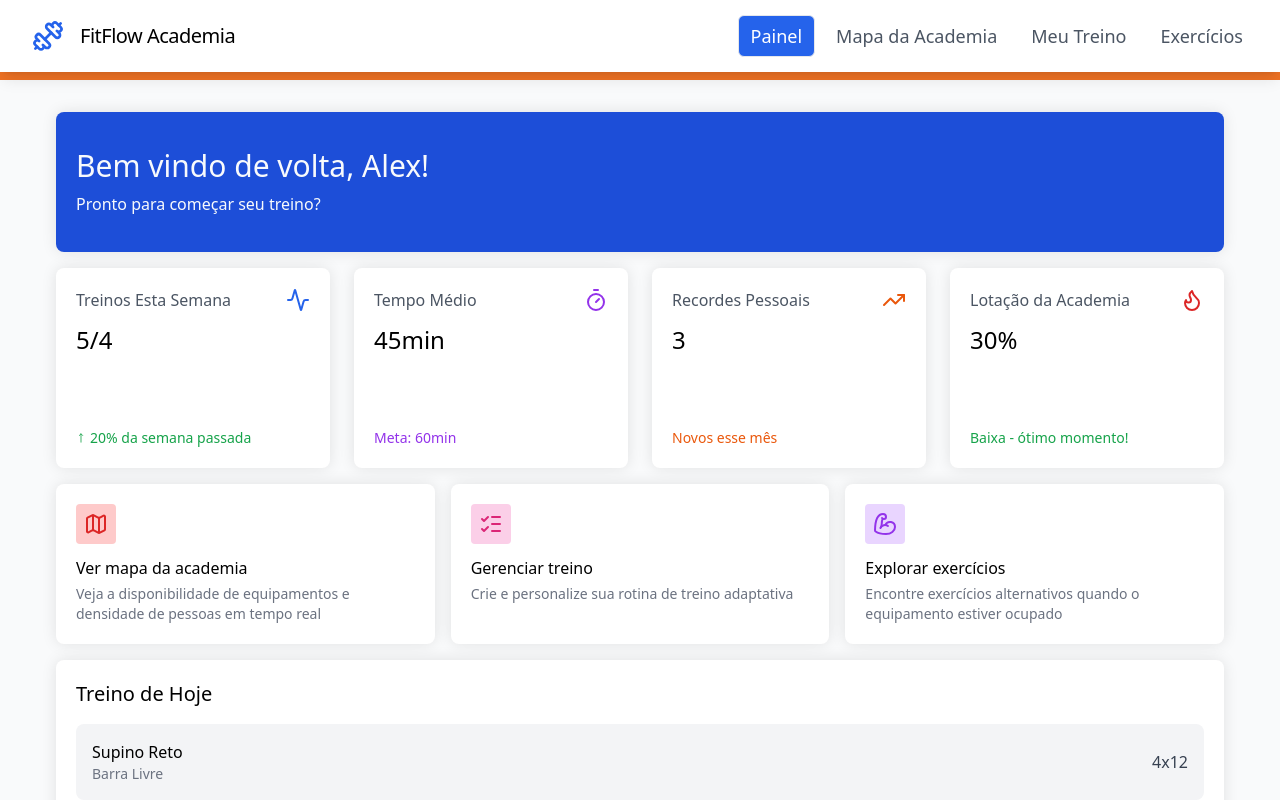
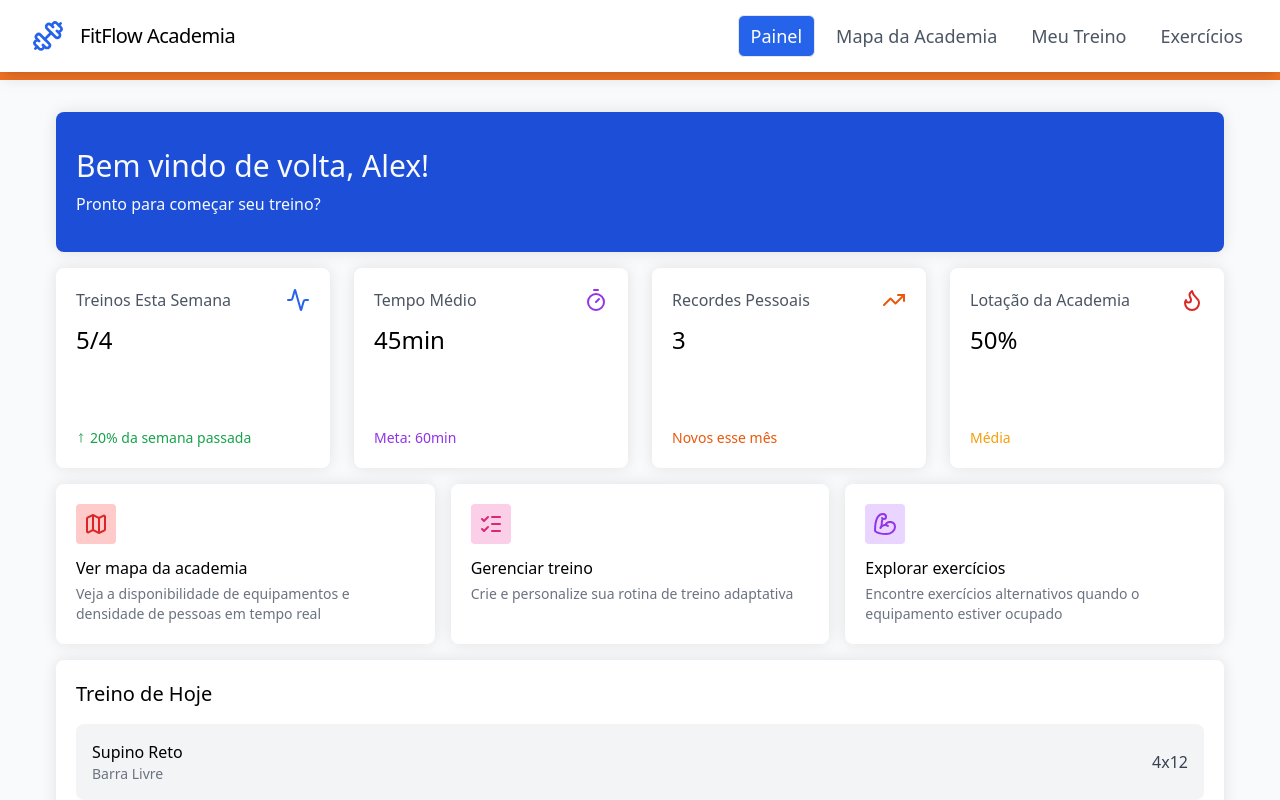
Before and after one commit to Porao-da-Musa/academusa, a React (Vite) app: page /#/home in a window 1280 px wide. Shown: the top 800 px of the page. Built offline with nearby package versions, Linux system fonts and the light colour scheme.

Commit message:
refactor some react components n add func to return gym occupancy

```diff
--- /dev/null
+++ b/src/components/ui/MetricCard.tsx
@@ -0,0 +1,40 @@
+import React from "react";
+import type { LucideIcon } from "lucide-react";
+import { Card } from "./Card";
+
+interface MetricCardProps {
+  title: string;
+  icon: LucideIcon;
+  iconColor: string;
+  iconBgColor?: string;
+  value: string | number;
+  bottomContent?: React.ReactNode;
+  className?: string;
+}
+
+export const MetricCard: React.FC<MetricCardProps> = ({
+  title,
+  icon: Icon,
+  iconColor,
+  value,
+  bottomContent,
+  className = "",
+}) => {
+  return (
+    <Card className={`bg-white h-[25vh] w-full flex flex-col ${className}`}>
+      {/* Top: Título + Ícone */}
+      <div className="top flex">
+        <p className="font-light text-start text-base text-gray-600">{title}</p>
+        <Icon className={`h-6 w-6 ${iconColor} ml-auto`} />
+      </div>
+
+      {/* Mid: Valor Principal */}
+      <div className="mid flex-1">
+        <p className="font-normal text-2xl mt-3 text-black">{value}</p>
+      </div>
+
+      {/* Bottom: Conteúdo Customizável */}
+      {bottomContent && <div className="bottom">{bottomContent}</div>}
+    </Card>
+  );
+};
--- a/src/pages/Home.tsx
+++ b/src/pages/Home.tsx
@@ -10,6 +10,7 @@ import {
   Map,
 } from "lucide-react";
 import { Card } from "../components/ui/Card";
+import { MetricCard } from "../components/ui/MetricCard";
 import { Button } from "../components/ui/Button";
 import { Link } from "react-router-dom";
 
@@ -19,7 +20,7 @@ const average_train = 20;
 const average_minutes = 45;
 const train_target = 60;
 const personal_records = 3;
-const ocupancy_rate = 30;
+const ocupancy_rate = 50;
 
 const todayWorkout = [
   { exercise: "Supino Reto", equipment: "Barra Livre", sets: 4, reps: 12 },
@@ -29,7 +30,27 @@ const todayWorkout = [
   { exercise: "Rosca Direta", equipment: "Barra EZ", sets: 4, reps: 10 },
 ];
 
+const getOccupancyStatus = (rate: number) => {
+  if (rate < 35) {
+    return {
+      color: "text-green-600",
+      message: "Baixa - ótimo momento!",
+    };
+  } else if (rate < 70) {
+    return {
+      color: "text-amber-500",
+      message: "Média",
+    };
+  } else {
+    return {
+      color: "text-red-600",
+      message: "Alta",
+    };
+  }
+};
+
 export default function Home() {
+  const occupancyStatus = getOccupancyStatus(ocupancy_rate);
   return (
     <div className="bg-gray-50 p-6 justify-center px-12">
       <div className="flex w-full h-min" id="welcome-card">
@@ -44,88 +65,58 @@ export default function Home() {
         className="flex flex-col md:grid md:grid-cols-2 md:gap-2 lg:flex lg:flex-row"
         id="metrics-cards"
       >
-        <Card className="bg-white h-[25vh] w-full  flex flex-col">
-          <div className="top flex">
-            <p className="font-light text-start text-base text-gray-600">
-              Treinos Esta Semana
-            </p>
-            <Activity className="h-6 w-6 text-blue-600 ml-auto" />
-          </div>
-
-          <p className="font-normal text-2xl mt-3 text-black flex flex-1">
-            {trains}
-          </p>
-
-          <p
-            className={`flex items-center gap-1 text-sm mt-2 ${average_train > 0 ? "text-green-600" : "text-red-600"}`}
-          >
-            {average_train < 0 ? <MoveDown size={10} /> : <MoveUp size={10} />}
-            <span>{Math.abs(average_train)}% da semana passada</span>
-          </p>
-        </Card>
-
-        <Card className="bg-white h-[25vh] w-full flex flex-col">
-          <div className="top flex">
-            <p className="font-light text-start text-gray-600">Tempo Médio</p>
-            <Timer className="h-6 w-6 text-purple-600 ml-auto" />
-          </div>
-          <div className="mid flex-1">
-            <p className="font-normal text-2xl mt-3 text-black">
-              {average_minutes}min
-            </p>
-          </div>
-          <div className="bottom">
-            <p className="text-sm text-purple-600">Meta: {train_target}min</p>
-          </div>
-        </Card>
-
-        <Card className="bg-white h-[25vh] w-full flex flex-col">
-          <div className="top flex">
-            <p className="font-light text-start text-gray-600">
-              Recordes Pessoais
-            </p>
-            <TrendingUp className="h-6 w-6 text-orange-600 ml-auto" />
-          </div>
-          <div className="mid flex-1">
-            <p className="font-normal text-2xl mt-3 text-black">
-              {personal_records}
-            </p>
-          </div>
-          <div className="bottom">
-            <p className="text-sm text-orange-600">Novos esse mês</p>
-          </div>
-        </Card>
-
-        <Card className="bg-white h-[25vh] w-full flex flex-col">
-          <div className="top flex">
-            <p className="font-light text-start text-gray-600">
-              Lotação da Academia
-            </p>
-            <Flame className="h-6 w-6 text-red-600 ml-auto" />
-          </div>
-          <div className="mid flex-1">
-            <p className="font-normal text-2xl mt-3 text-black">
-              {ocupancy_rate}%
-            </p>
-          </div>
-          <div className="bottom">
+        <MetricCard
+          title="Treinos Esta Semana"
+          icon={Activity}
+          iconColor="text-blue-600"
+          value={trains}
+          bottomContent={
             <p
-              className={`text-sm font-medium ${
-                ocupancy_rate < 35
-                  ? "text-green-600"
-                  : ocupancy_rate < 70
-                    ? "text-amber-500"
-                    : "text-red-600"
+              className={`flex items-center gap-1 text-sm mt-2 ${
+                average_train > 0 ? "text-green-600" : "text-red-600"
               }`}
             >
-              {ocupancy_rate < 35
-                ? "Baixa - ótimo momento!"
-                : ocupancy_rate < 70
-                  ? "Média"
-                  : "Alta"}
+              {average_train < 0 ? (
+                <MoveDown size={10} />
+              ) : (
+                <MoveUp size={10} />
+              )}
+              <span>{Math.abs(average_train)}% da semana passada</span>
             </p>
-          </div>
-        </Card>
+          }
+        />
+
+        <MetricCard
+          title="Tempo Médio"
+          icon={Timer}
+          iconColor="text-purple-600"
+          value={`${average_minutes}min`}
+          bottomContent={
+            <p className="text-sm text-purple-600">Meta: {train_target}min</p>
+          }
+        />
+
+        <MetricCard
+          title="Recordes Pessoais"
+          icon={TrendingUp}
+          iconColor="text-orange-600"
+          value={personal_records}
+          bottomContent={
+            <p className="text-sm text-orange-600">Novos esse mês</p>
+          }
+        />
+
+        <MetricCard
+          title="Lotação da Academia"
+          icon={Flame}
+          iconColor="text-red-600"
+          value={`${ocupancy_rate}%`}
+          bottomContent={
+            <p className={`text-sm font-medium ${occupancyStatus.color}`}>
+              {occupancyStatus.message}
+            </p>
+          }
+        />
       </div>
 
       {/* Ações Rápidas */}
```
